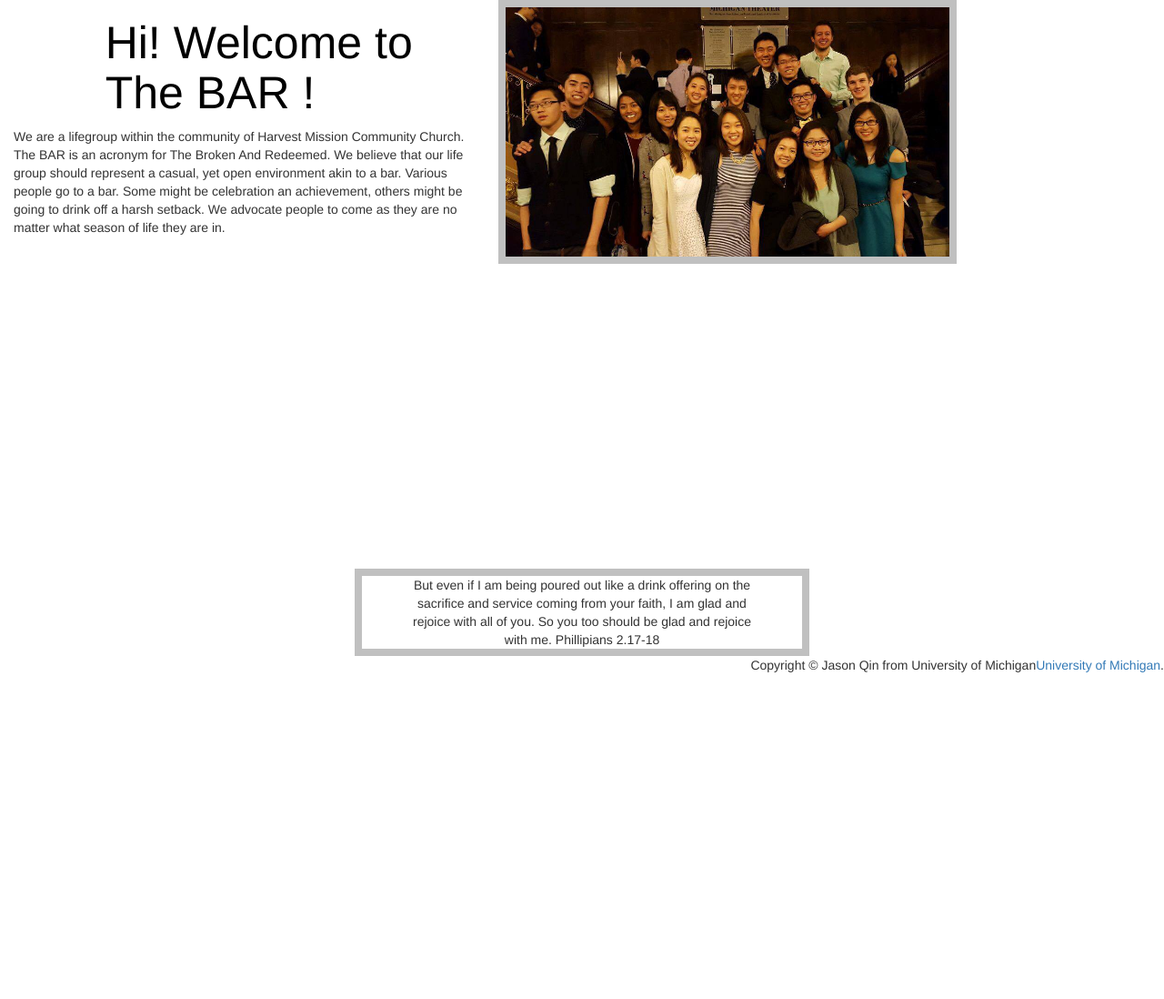
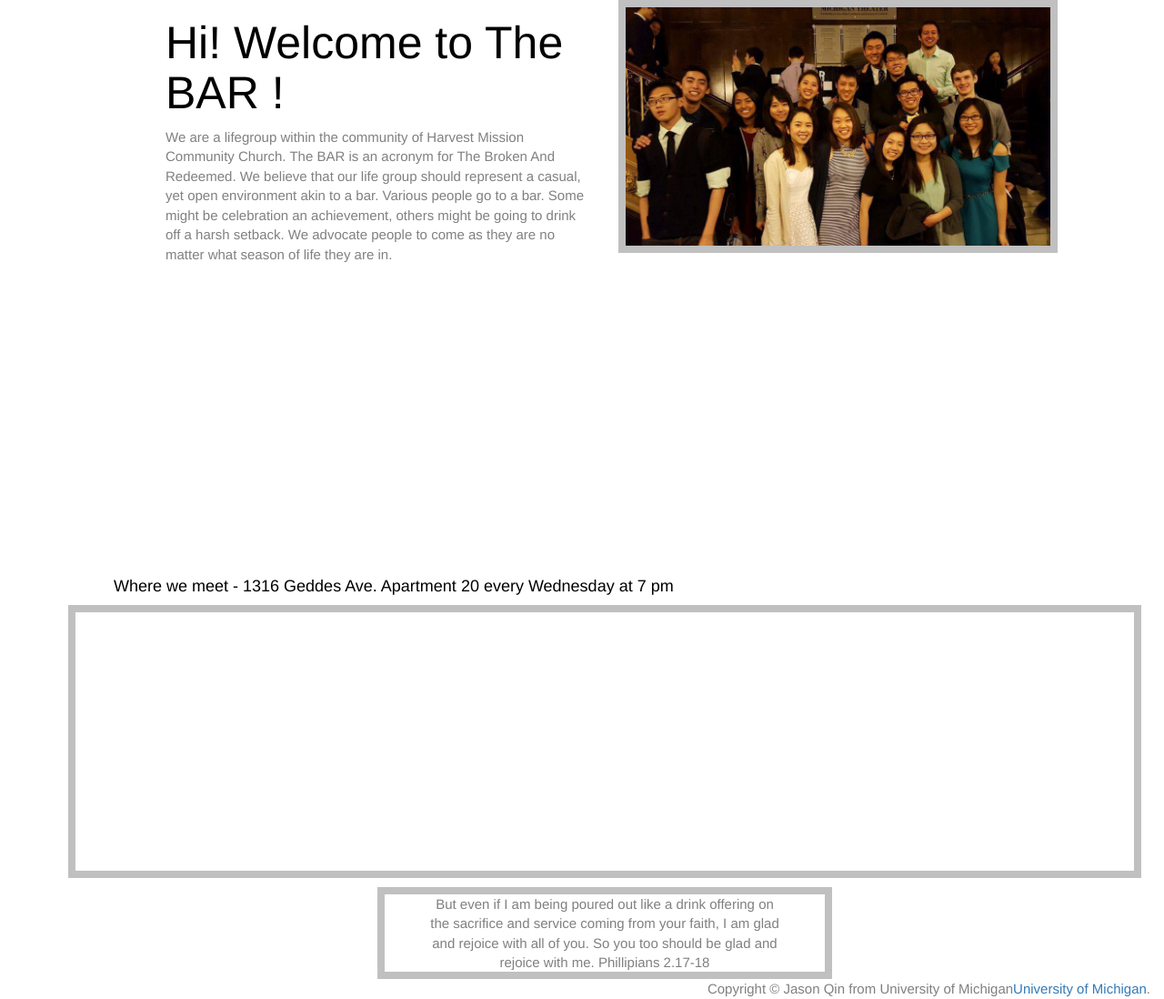
Before and after one commit to qinj/Website, a Python web app: template templates/aboutus.html in a window 1280 px wide. Shown: the part 65-1163 px from the top of the page at 91% size. Before the commit the page ends 804 px from the top, so only its background shows below. Run offline with Jinja, Linux system fonts and the light colour scheme; the template is opened without the code that fills it, so the values that code supplies are empty; some libraries are stand-ins or nearby versions.

Commit message:
fixed css

```diff
--- a/static/portfolio.css
+++ b/static/portfolio.css
@@ -73,12 +73,9 @@ img:hover {
 
 /*for about us*/
 .aboutus {
+	height: 50px;
 	position: relative;
-	background-size: cover;
-	margin-bottom: 0px;
-}
-.bareaster img {
-	max-width:100%;
+	padding-left: 50px;
 }
 .aboutus h3 {
 	font-size: 50px;
@@ -86,22 +83,47 @@ img:hover {
 	padding-left: 20%;
 	color: black;
 }
+.aboutus p{
+	font-size: 15px;
+	padding-bottom: 0px;
+	padding-left: 20%;
+	color: #808080;
+	margin-bottom: 10px;
+}
+.bareaster img {
+	max-width:100%;
+	border-style: solid;
+	border-width: 8px;
+	border-color: #C0C0C0;
+}
 
 .bareaster {
 	position: relative;
-	background-size: cover;
 	height: 625px;
 	margin-bottom: 0px;
 }
 
-.bareaster img {
+.whereMeet h4{
+	font-size: 40px bold;
 	padding-bottom: 0px;
-	margin: auto;
+	padding-left: 5%;
+	color: black;
+}
+
+
+
+#googleMap {
+	height: 300px;
+	padding-left: 40%;
+	padding-right: 40%;
+	float: center;
+	margin: 10px;
 	border-style: solid;
 	border-width: 8px;
 	text-align: center;
 	border-color: #C0C0C0;
 }
+
 /*for gallery*/
 .thumbnail p{
 	font-size: 15px;
@@ -139,6 +161,7 @@ img:hover {
 	border-style: solid;
 	border-width: 8px;
 	text-align: center;
+	text-decoration: none;
 	border-color: #C0C0C0;
 }
 
--- a/templates/aboutus.html
+++ b/templates/aboutus.html
@@ -8,6 +8,30 @@
 	<link rel="stylesheet" type="text/css" href="static/portfolio.css"/>
 <script src="js/jquery.min.js"></script>
 <script src="https://maxcdn.bootstrapcdn.com/bootstrap/3.3.6/js/bootstrap.min.js"></script>
+<script src="https://maps.googleapis.com/maps/api/js"></script>
+<script>
+//javascript for maps
+var myCenter=new google.maps.LatLng(42.277406, -83.732550);
+
+function initialize()
+{
+var mapProp = {
+  center:myCenter,
+  zoom:12,
+  mapTypeId:google.maps.MapTypeId.ROADMAP
+  };
+
+var map=new google.maps.Map(document.getElementById("googleMap"),mapProp);
+
+var marker=new google.maps.Marker({
+  position:myCenter,
+  });
+
+marker.setMap(map);
+}
+
+google.maps.event.addDomListener(window, 'load', initialize);
+</script>
 </head>
 <body>
 	<div class = "header">
@@ -20,22 +44,31 @@
 	</div>
 	<div class = "main">
 		<div class = "aboutus">
-			<div class="col-sm-6 col-md-5">
+			<div class="col-sm-12 col-md-6">
 				<h3>Hi! Welcome to The BAR ! </h3>
 					<p>We are a lifegroup within the community of Harvest Mission Community Church. The BAR is an acronym for The Broken And Redeemed. We believe that our life group should represent a casual, yet open environment akin to a bar. Various people go to a bar. Some might be celebration an achievement, others might be going to drink off a harsh setback. We advocate people to come as they are no matter what season of life they are in.</p>
  	 		</div>
-		</div>
 					<div class = "bareaster">
-			<div class="col-sm-6 col-md-5">
+						<div class="col-sm-4 col-md-5">
+							<div class = "pictureAbout">
 							<img src="static/bareaster.jpg">
 							</div>
 						</div>
 					</div>
-
+			<div class="col-sm-6 col-md-12">
+				<div class = "whereMeet">
+					<h4>Where we meet - 1316 Geddes Ave. Apartment 20 every Wednesday at 7 pm</h4>
+						    <div id="googleMap">
+						    </div>
+				</div>
+				<div class="col-sm-6 col-md-12">
 					<div class = "verse"><p>But even if I am being poured out like a drink offering on the sacrifice and service coming from your faith, I am glad and rejoice with all of you. So you too should be glad and rejoice with me. Phillipians 2.17-18</p></div>
-
+				</div>
 				<div class = "footer">
 					<p>Copyright &copy; Jason Qin from University of Michigan<a href="http://umich.edu">University of Michigan</a>.</p>
 				</div>
+			</div>
+		</div>
+	</div>
 </body>
 </html>
```
Also changed, not shown: other parts of static/portfolio.css (+32 -4 lines). Lines whose indentation alone changed are shown as unchanged.
